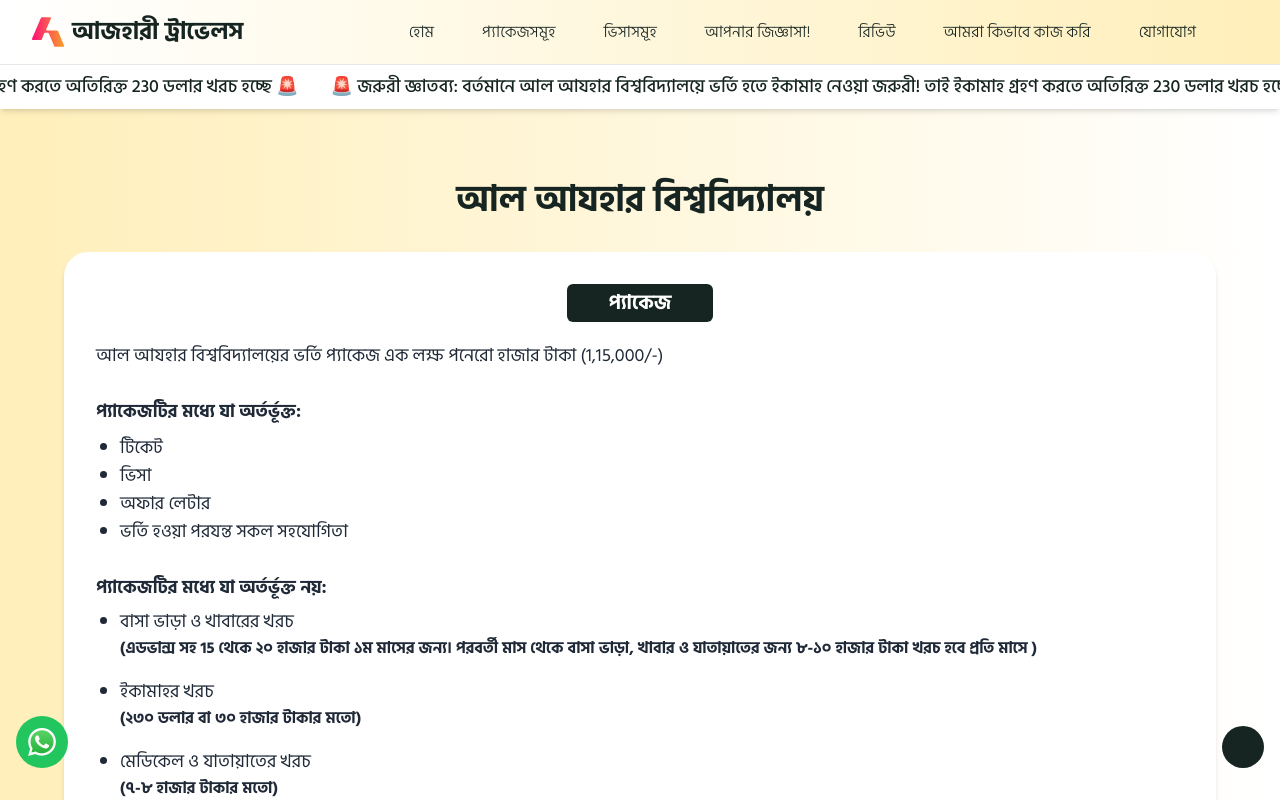
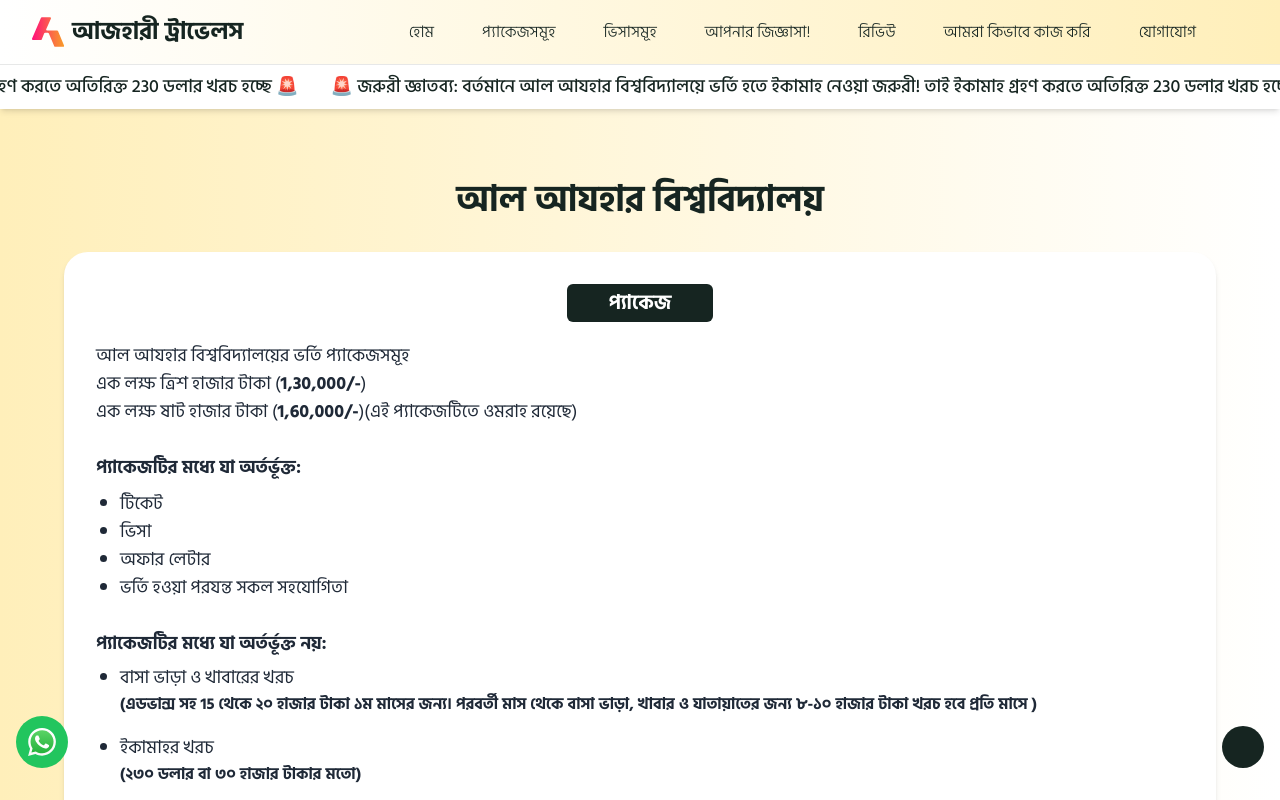
Before and after one commit to BabriWala/azhari-travels, a Next.js app: page /al-azhar-university in a window 1280 px wide. Shown: the top 800 px of the page. Built offline with nearby package versions, Linux system fonts and the light colour scheme; some icons are missing.

Commit message:
updated the price of students

```diff
--- a/src/app/al-azhar-university/page.tsx
+++ b/src/app/al-azhar-university/page.tsx
@@ -15,7 +15,11 @@
                             {/* <hr className="mb-5" /> */}
 
                             <p className="text-lg text-justify">
-                                আল আযহার বিশ্ববিদ্যালয়ের ভর্তি প্যাকেজ এক লক্ষ পনেরো হাজার টাকা (1,15,000/-)
+                                আল আযহার বিশ্ববিদ্যালয়ের ভর্তি প্যাকেজসমূহ
+                                <br />
+                                এক লক্ষ ত্রিশ হাজার টাকা (<b>1,30,000/-</b>)
+                                <br />
+                                এক লক্ষ ষাট হাজার টাকা (<b>1,60,000/-</b>)(এই প্যাকেজটিতে ওমরাহ রয়েছে)
 
                                 <br />
                                 <br />
--- a/src/app/components/Package/PackageCard.tsx
+++ b/src/app/components/Package/PackageCard.tsx
@@ -37,7 +37,11 @@
                     </span>
                 )}
                 <h3 className="text-xl font-bold bg-[#FEF0DE] border border-opacity-10 py-1 rounded-tl-3xl mb-5 border-primary   text-primary ">{title}</h3>
-                <p className="text-4xl font-bold text-primary  mb-4">{price}</p>
+                <p
+                    dangerouslySetInnerHTML={{ __html: price }}
+                    className="text-4xl font-bold text-primary mb-4"
+                />
+
                 <ul className="grid grid-cols-1 lg:grid-cols-2 gap-2 text-primary ">
                     {features.map((feature, index) => (
                         <li key={index} className="flex items-start space-x-2">
--- a/src/app/components/Package/Packages.tsx
+++ b/src/app/components/Package/Packages.tsx
@@ -19,7 +19,7 @@
         title: "স্টুডেন্ট",
         slug: "student-package",
         // price: "১ লক্ষ ২০ হাজার",
-        price: "১ লক্ষ ১৫ হাজার",
+        price: `১ লক্ষ ৩০ হাজার <br/> (১ লক্ষ ৬০ হাজার - ওমরাহ ফ্রী)`,
         features: ["ভিসা", "টিকেট", "অফার লেটার", "ভর্তি", "বাসা",],
         isPopular: true,
     },
```
